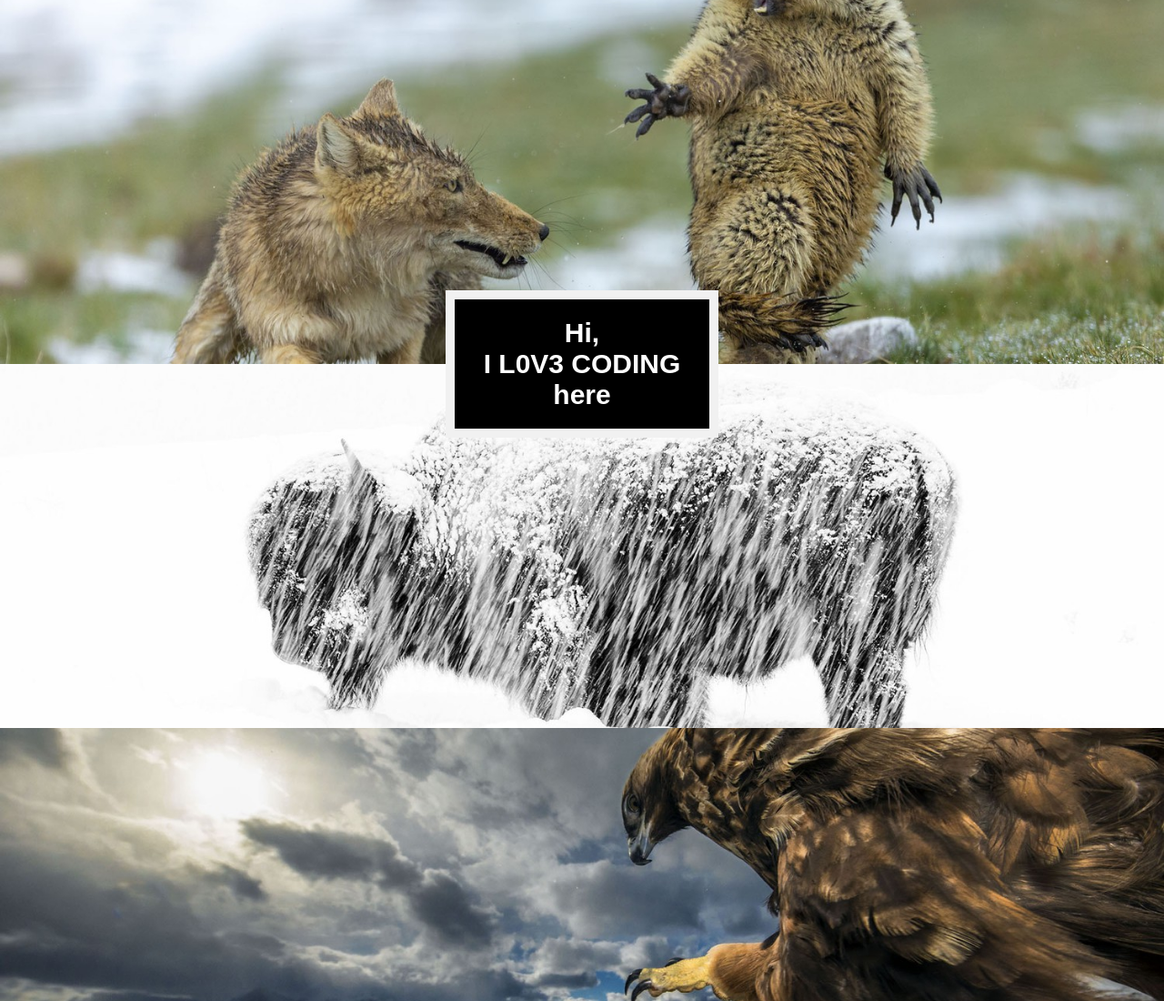
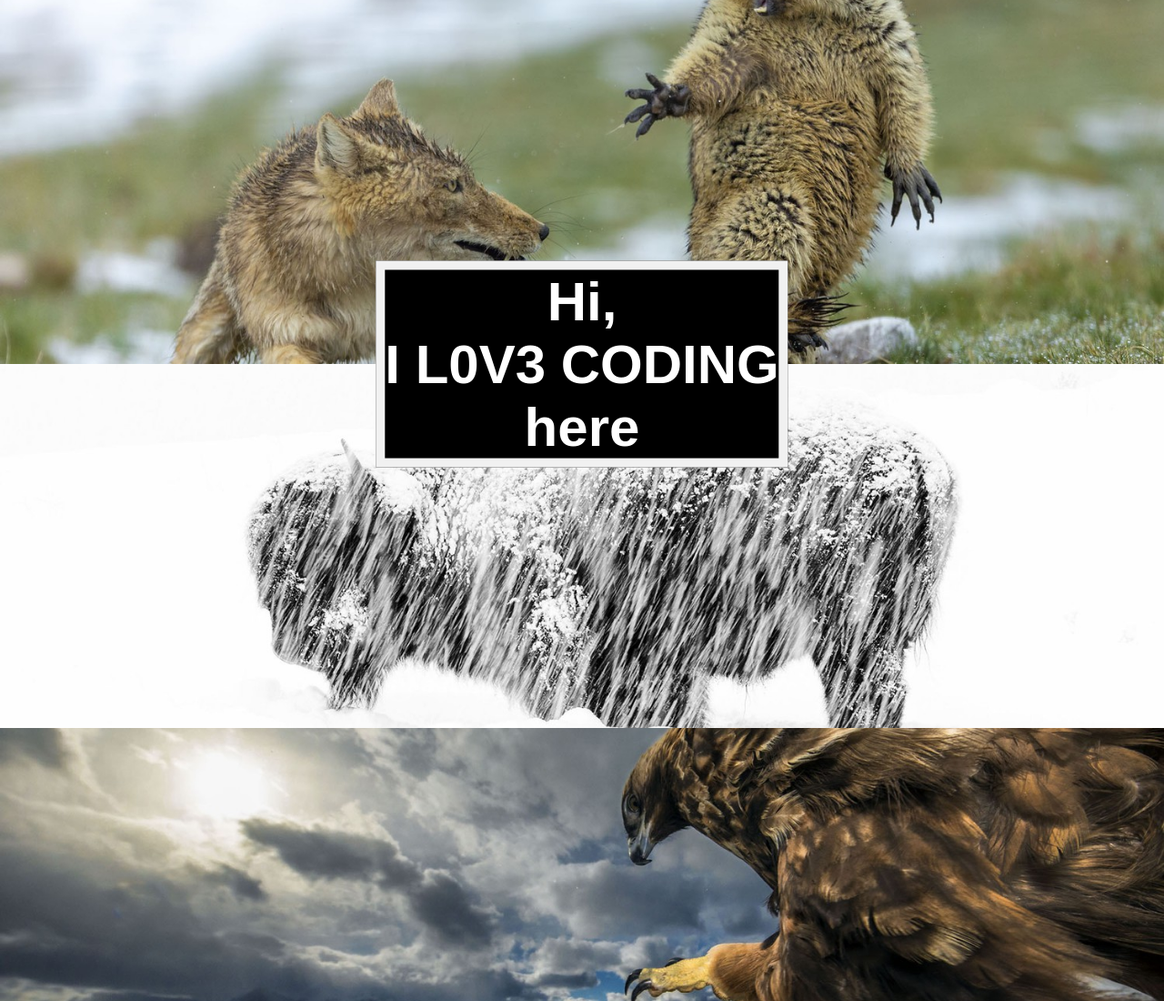
Before and after one commit to rdeepak-711/SimpleAPP, a plain HTML site: page image-change/index.html in a window 1280 px wide. Shown: the top 1100 px of the page at 91% size. Drawn offline with Linux system fonts and the light colour scheme.

```diff
--- a/image-change/style.css
+++ b/image-change/style.css
@@ -25,17 +25,19 @@
 
 .bg-text {
     background-color: rgb(0, 0, 0);
-    background-color: rgbs(0, 0, 0, 0.4);
     color: white;
     font-weight: bold;
-    font-size: 30px;
+    font-size: 60px;
     border: 10px solid #f1f1f1;
     position: fixed;
     top: 50%;
     left: 50%;
     transform: translate(-50%, -50%);
-    width: 300px;
-    padding: 20px;
     text-align: center;
-    z-index: 2;
 }
+
+@media (max-width: 850px){
+    .bg-text{
+        font-size: 30px;
+    }
+}
```
